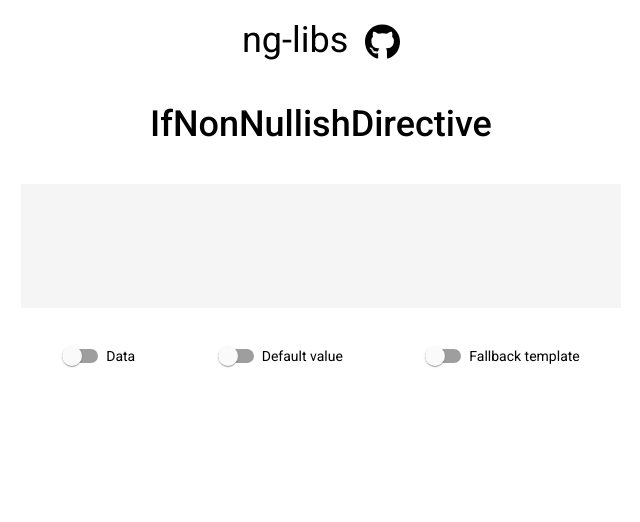
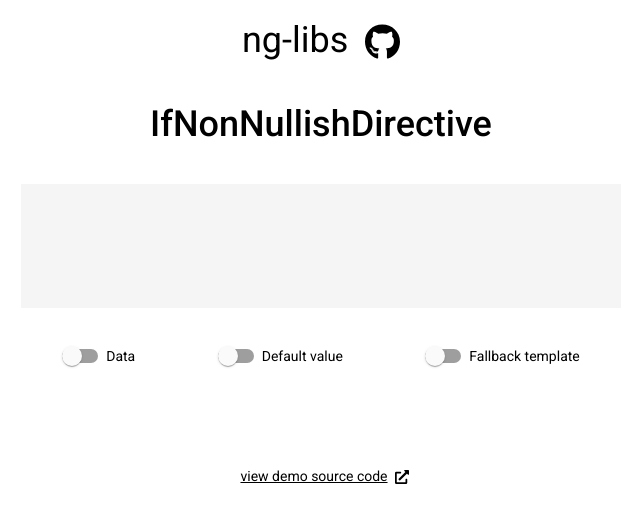
Before and after one commit to avine/ng-libs, an Angular app: page / in a window 1280 px wide. Shown: the top 522 px of the page, without its empty margins (319-959 px from the left). Built offline with nearby package versions, Linux system fonts and the light colour scheme.

Commit message:
Add link to source code

```diff
--- a/src/app/if-non-nullish/if-non-nullish.component.html
+++ b/src/app/if-non-nullish/if-non-nullish.component.html
@@ -26,6 +26,15 @@
       <ng-container *ngTemplateOutlet="fallbackTemplate$ | async"></ng-container>
     </div>
   </div>
+
+  <div class="footer">
+    <a
+      class="link link--external"
+      href="https://github.com/avine/ng-libs/blob/main/src/app/if-non-nullish/if-non-nullish.component.html"
+      target="_blank"
+      >view demo source code</a
+    >
+  </div>
 </div>
 
 <ng-template #fallbackTemplateA><h3 class="result">A</h3></ng-template>
--- a/src/app/if-non-nullish/if-non-nullish.component.scss
+++ b/src/app/if-non-nullish/if-non-nullish.component.scss
@@ -31,8 +31,14 @@
   margin-top: 36px;
 
   .result {
+    min-height: 28px;
     color: grey;
   }
+}
+
+.footer {
+  margin-top: 36px;
+  text-align: center;
 }
 
 @media (max-width: 719px) {
--- a/src/styles.scss
+++ b/src/styles.scss
@@ -1,5 +1,3 @@
-/* You can add global styles to this file, and also import other style files */
-
 html,
 body {
   height: 100%;
@@ -8,3 +6,26 @@ body {
   margin: 0;
   font-family: Roboto, 'Helvetica Neue', sans-serif;
 }
+
+.link {
+  position: relative;
+  text-decoration: underline;
+  color: #000;
+
+  &:hover {
+    text-decoration: none;
+  }
+}
+
+.link--external {
+  &::after {
+    content: "";
+    display: inline-block;
+    vertical-align: middle;
+    position: relative;
+    left:  0.5em;
+    width: 1em;
+    height: 1em;
+    background-image: url(assets/external-link-alt-solid.svg);
+  }
+}
```
Also changed, not shown: src/assets/external-link-alt-solid.svg (added), 7 other files (tests, documents, lock files or other folders).
